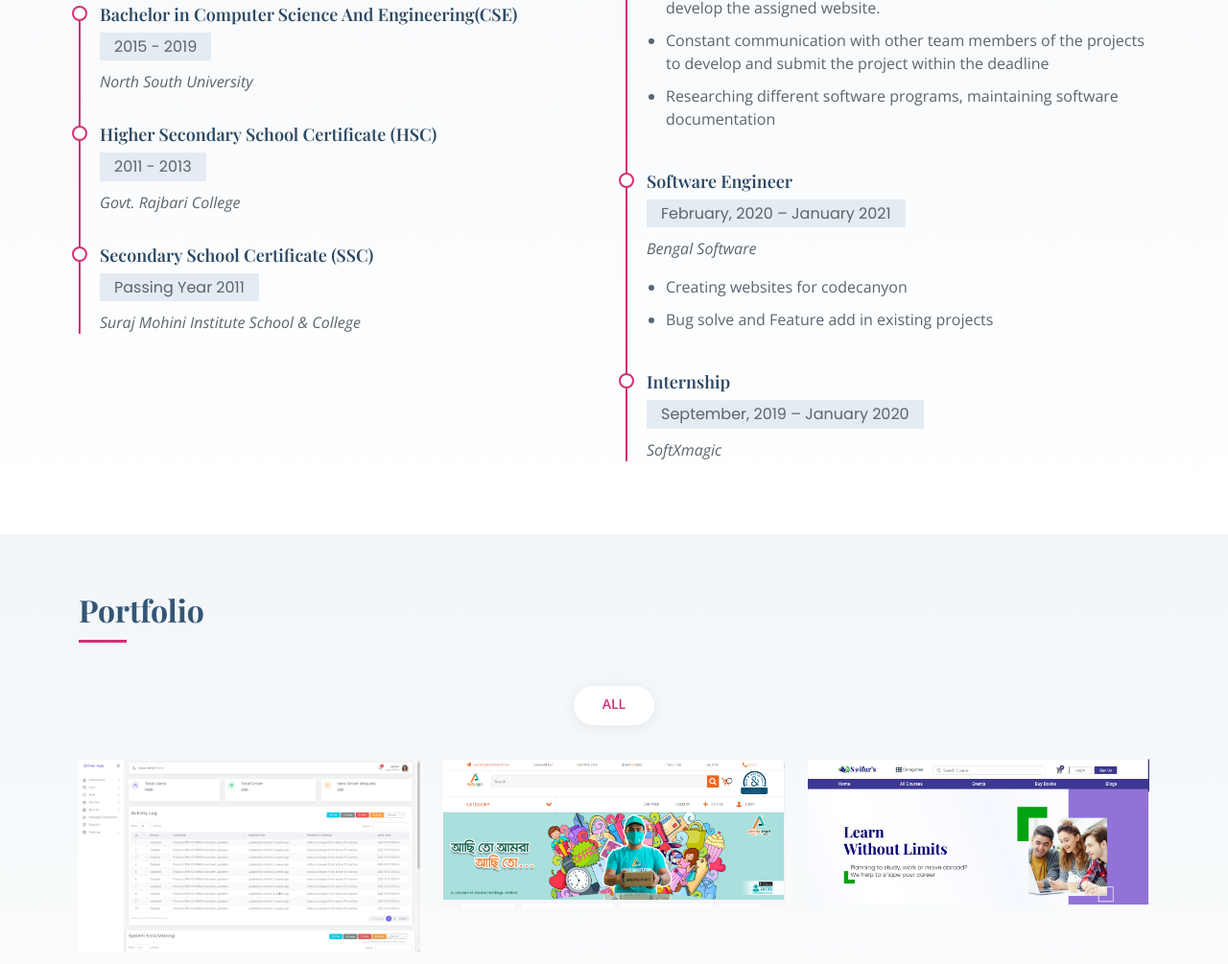
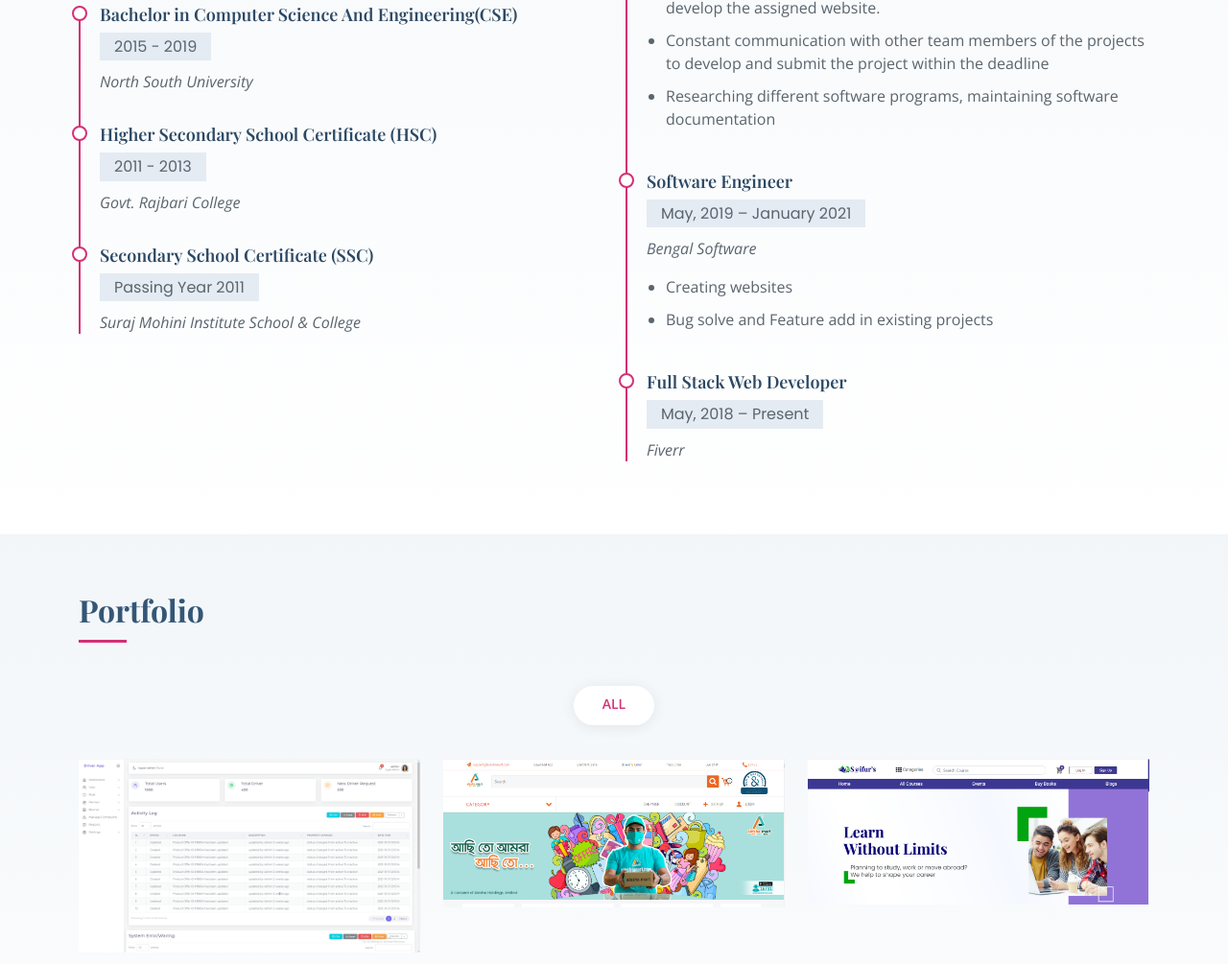
Before and after one commit to Ahmedshakil01/portfolio, a plain HTML site: page index.html in a window 1280 px wide. Shown: the part 1465-2470 px from the top of the page at 96% size. Drawn offline with nearby package versions, Linux system fonts and the light colour scheme; a web font is replaced by a local one.

Commit message:
Update index.html

```diff
--- a/index.html
+++ b/index.html
@@ -264,20 +264,20 @@
             </div>
             <div class="resume-item">
               <h4>Software Engineer</h4>
-              <h5>February, 2020 – January 2021 </h5>
+              <h5>May, 2019 – January 2021 </h5>
               <p><em>Bengal Software</em></p>
               <p>
               <ul>
-                <li>Creating websites for codecanyon</li>
+                <li>Creating websites</li>
                 <li>Bug solve and Feature add in existing projects</li>
 
               </ul>
               </p>
             </div>
             <div class="resume-item">
-              <h4>Internship</h4>
-              <h5>September, 2019 – January 2020  </h5>
-              <p><em>SoftXmagic</em></p>
+              <h4>Full Stack Web Developer</h4>
+              <h5>May, 2018 – Present </h5>
+              <p><em>Fiverr</em></p>
               <p>
 
               </p>
```
